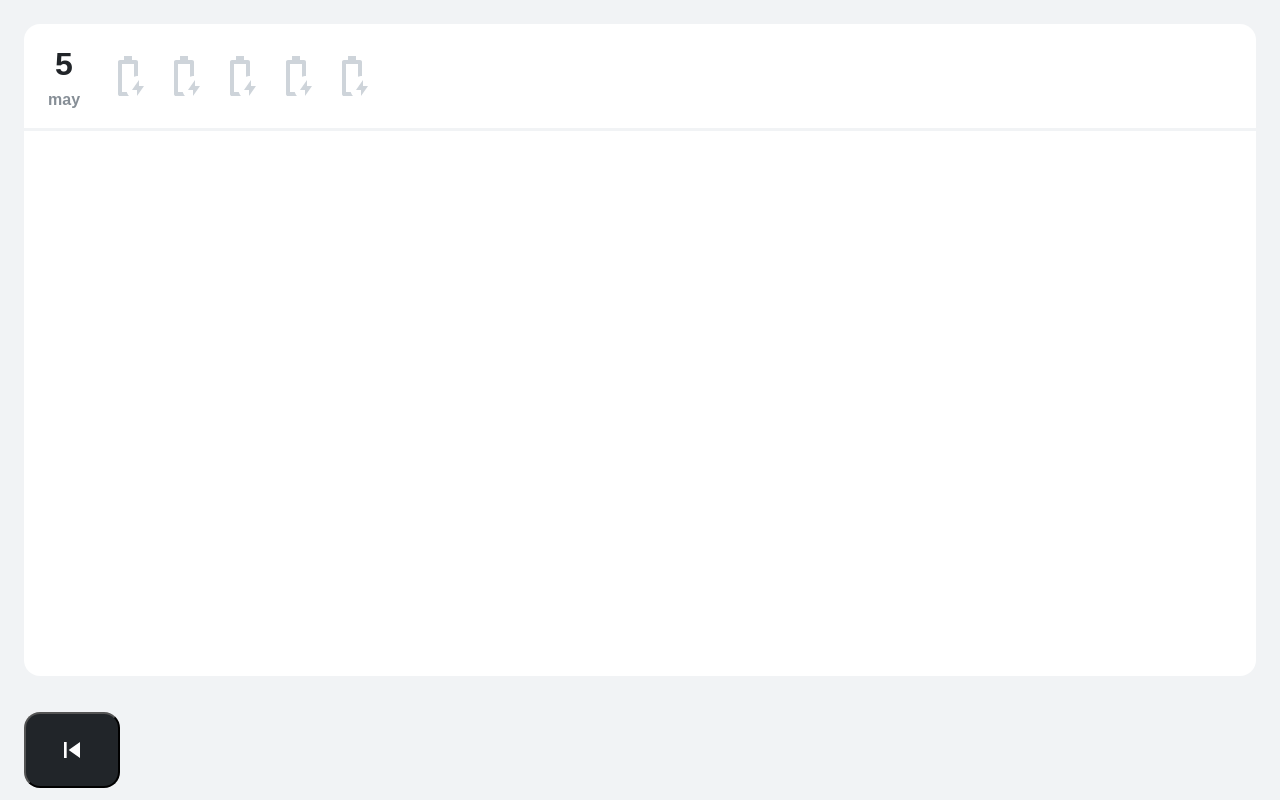
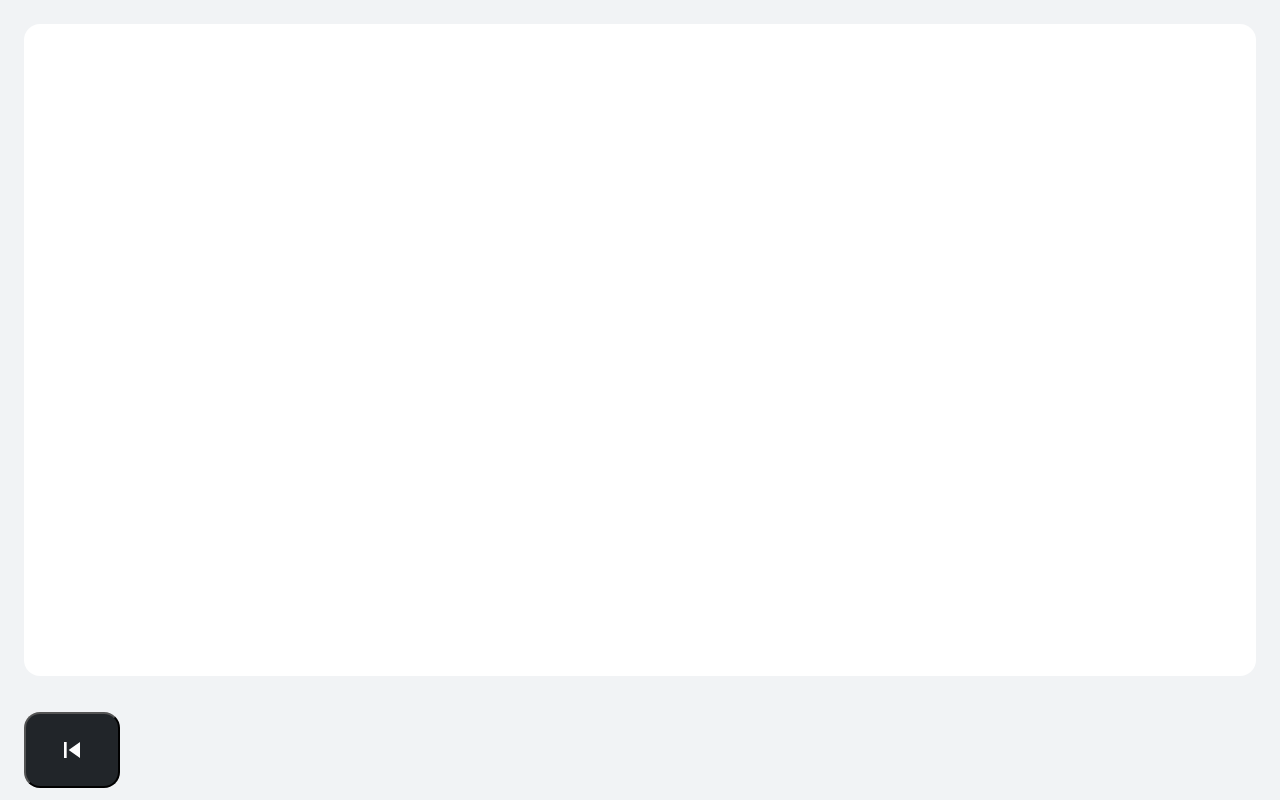
Before and after one commit to bytistan/pomodoro, a React (Vite) app: page /calendar in a window 1280 px wide. Built offline with nearby package versions, Linux system fonts and the light colour scheme; a web font is replaced by a local one.

Commit message:
App basicly done

```diff
--- a/src/data/settings.json
+++ b/src/data/settings.json
@@ -1,7 +1,7 @@
 {
   "pomodoro": {
-    "work_time": 1,
-    "break_time": 1,
+    "work_time": 25,
+    "break_time": 5,
     "set_number": 4,
     "is_sound": true
   }
--- a/src/pages/Calendar.jsx
+++ b/src/pages/Calendar.jsx
@@ -1,4 +1,4 @@
-import React from 'react';
+import React, { useState, useEffect } from 'react';
 import { Link } from 'react-router-dom';
 
 import IconButton from '../components/IconButton';
@@ -8,16 +8,44 @@ import BackIcon from '../assets/icons/back.svg';
 import CalendarPoint from '../components/CalenderPoint';
 
 export default function Calendar() {
+    const [calendarData, setCalendarData] = useState([]);
+
+    useEffect(() => {
+        const fetchData = async () => {
+            try {
+                const data = await db.getAll('points');
+                const formattedData = data.map(item => {
+                    const dateObj = new Date(item.date);
+                    const day = dateObj.getDate();
+                    const month = dateObj.toLocaleString('default', { month: 'short' });
+
+                    return {
+                        ...item,
+                        day,
+                        month
+                    };
+                });
+                setCalendarData(formattedData);
+            } catch (error) {
+                console.error("Veri çekme hatası:", error);
+            }
+        };
+
+        fetchData();
+    }, []);
+
     return (
         <div className="page-background d-flex flex-column vh-100">
 
             <main className="flex-grow-1 overflow-auto p-4 d-flex flex-column">
                 <div className="gap-4 d-flex justify-content-start align-items-start flex-column bg-white flex-grow-1 rounded-4">
-                    <CalendarPoint
-                        pointNumber={5}
-                        monthName={"may"}
-                        dateNumber={5}
-                    />
+                    {calendarData.map((item, index) => (
+                        <CalendarPoint
+                            pointNumber={item.points}
+                            monthName={item.month}
+                            dateNumber={item.day}
+                        />
+                    ))}
                 </div>
             </main>
 
```
